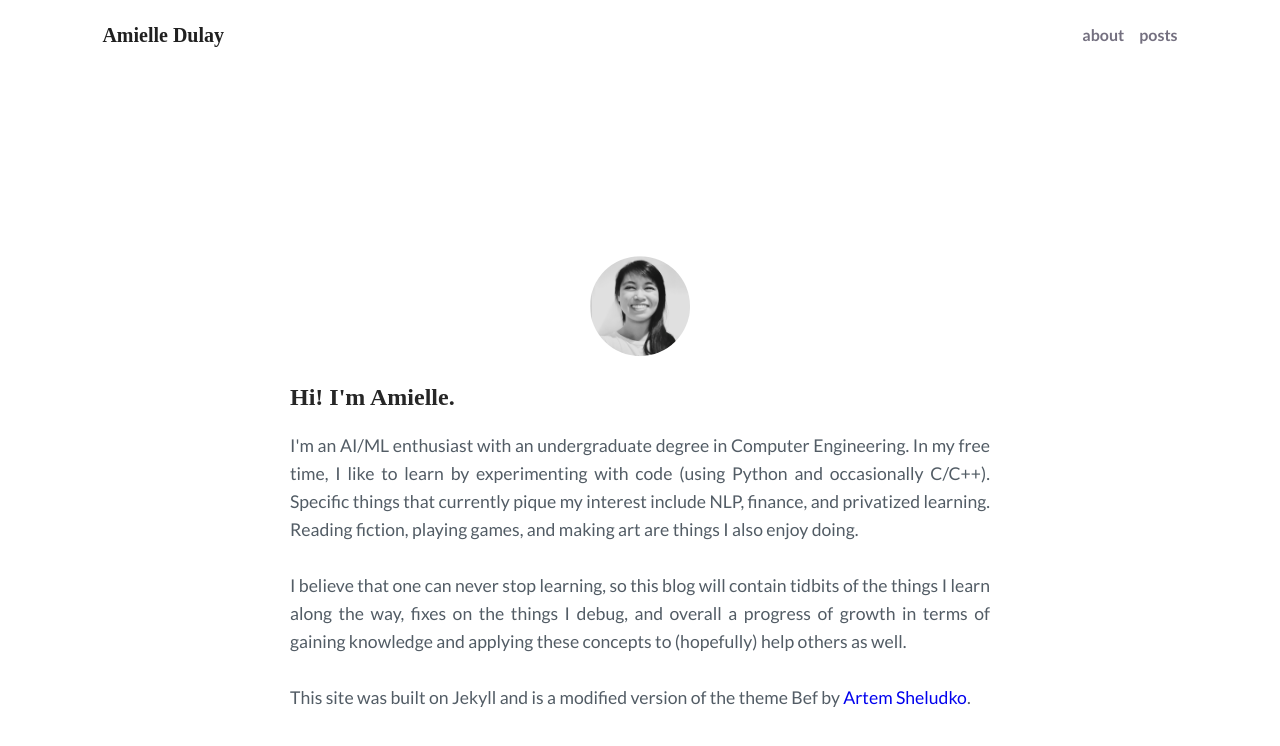
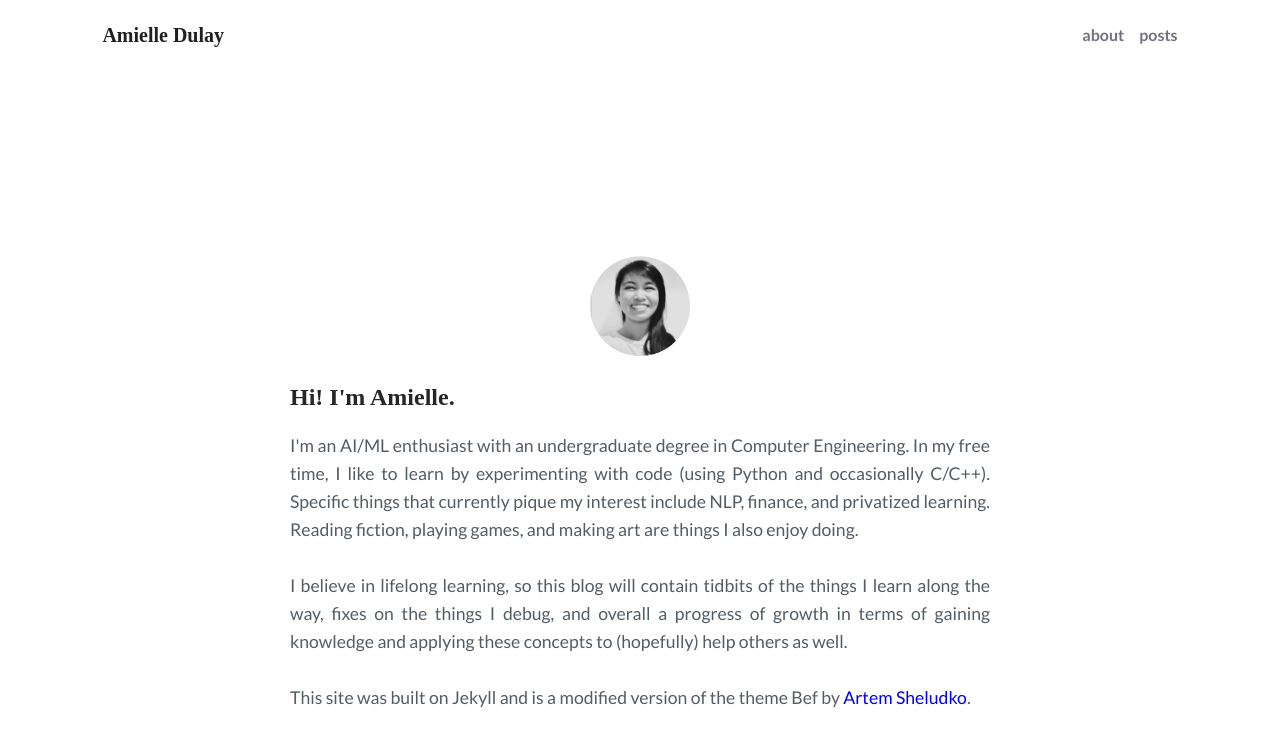
Before and after one commit to amielle/amielle.github.io, a Jekyll site: the page built from _pages/about.html, in a window 1280 px wide. Shown: the top 746 px of the page. Built offline with Jekyll 4.4.1, drawn with Linux system fonts in a browser that asks for light colours.

Commit message:
Update _config.yml

```diff
--- a/_config.yml
+++ b/_config.yml
@@ -17,7 +17,7 @@ about-author: I'm an AI/ML enthusiast with an undergraduate degree in Computer E
               In my free time, I like to learn by experimenting with code (using Python and occasionally C/C++). Specific things that currently pique my interest include NLP, finance, and privatized learning.
               Reading fiction, playing games, and making art are things I also enjoy doing.
               <br/><br/>
-              I believe that one can never stop learning, so this blog will contain tidbits of the things I learn along the way, fixes on the things I debug, and overall a progress of growth
+              I believe in lifelong learning, so this blog will contain tidbits of the things I learn along the way, fixes on the things I debug, and overall a progress of growth
               in terms of gaining knowledge and applying these concepts to (hopefully) help others as well.<br/><br/>
               This site was built on Jekyll and is a modified version of the theme Bef by <a href="https://github.com/artemsheludko" style="text-decoration:none;">Artem Sheludko</a>.
               # about author
```
